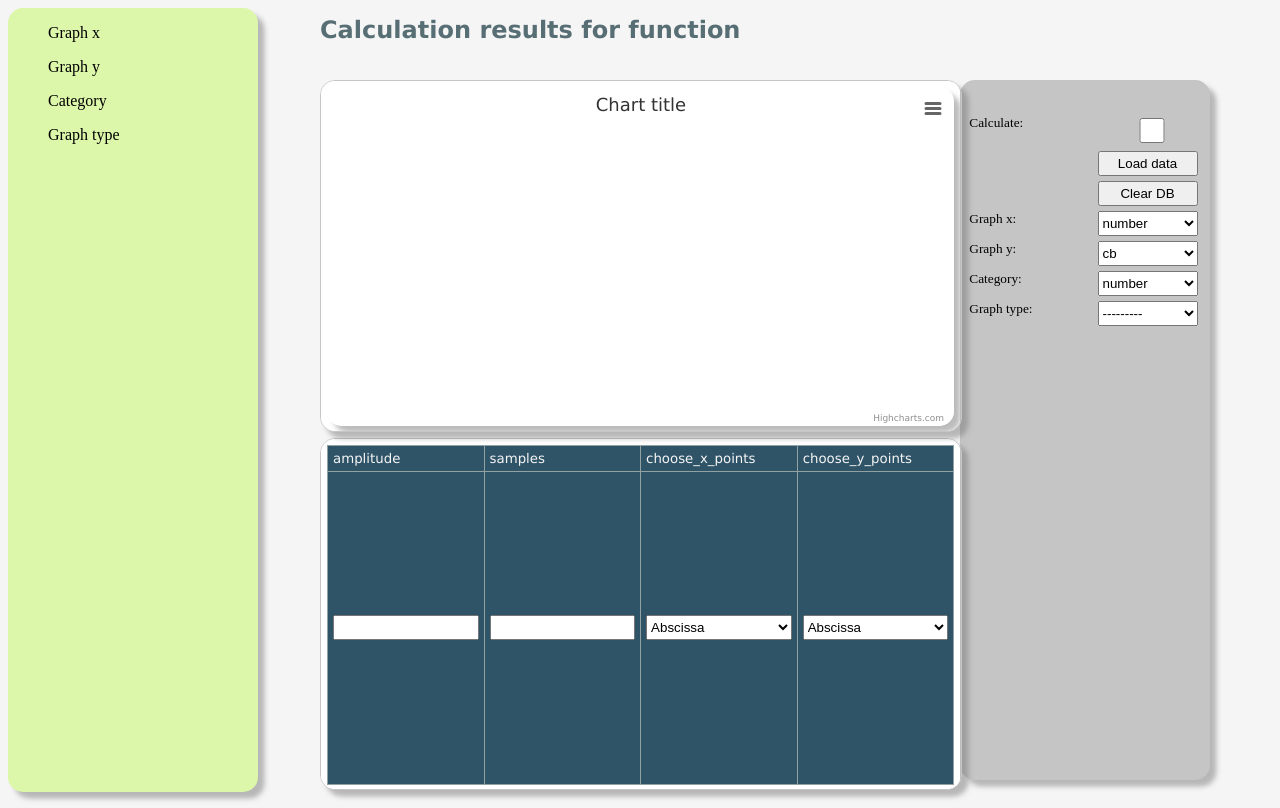
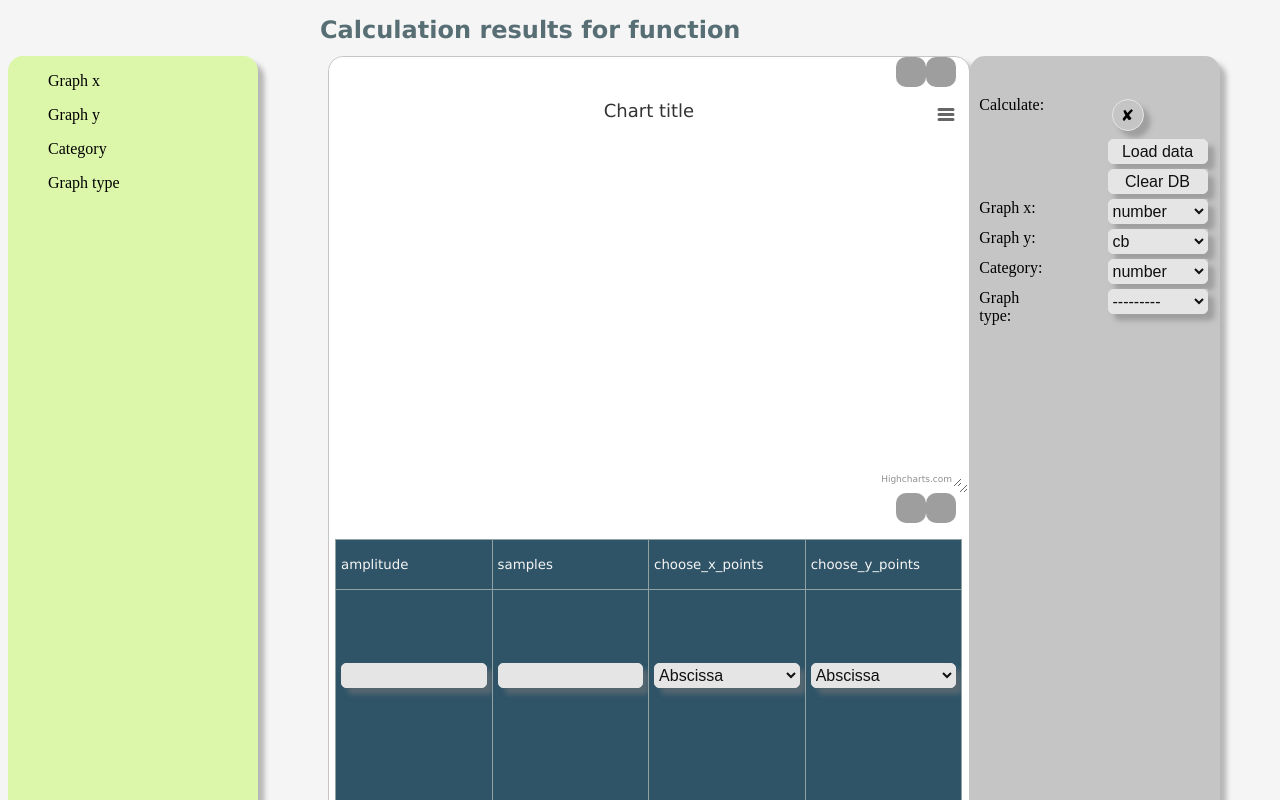
Before and after one commit to vetakim/Lucy, a Django app: template Lucy/ElfenLied/templates/lucyDJ/home.html in a window 1280 px wide. Run offline with Django 3.2, Linux system fonts and the light colour scheme; the template is opened without the code that fills it: values that come from a table or form of the project are taken from there, others are empty; parts of the project's set-up code (start-up, migrations or seed data) failed here and were passed over; grey boxes are pictures that could not be loaded.

Commit message:
подогнаны все дивы добавлнеы две кнопы для разворачивания дивов и сворачнивания

```diff
--- a/Lucy/ElfenLied/templates/lucyDJ/base.html
+++ b/Lucy/ElfenLied/templates/lucyDJ/base.html
@@ -45,7 +45,7 @@ body {
             table {
                 width: 100%;
                 height: 100%;
-                font-size: 1em;
+                font-size: 10pt;
                 font-family: Verdana, Arial, Helvetica, sans-serif;
                 border-collapse: collapse;
                 border-spacing: 0;
@@ -58,84 +58,144 @@ body {
                 color: #f5f5f5;
                 background: #2F5468;
                 border: 1px solid #fdf6e3;
-                max-height: 15px;
+                height: 25px;
+                max-height: 10%;
+                padding: 0px;
             }
             td, tr {
                 padding: 5px;
                 border: 1px solid #92a1a1;
-                max-height: 15px;
+                max-height: 15%;
+                height: 50px;
                 max-width: 80px;
                 overflow: hidden;
                 font-size: 10pt;
             }
             div {
-                box-shadow: 0.4em 0.4em 5px rgba(122,122,122,0.5);
                 border-radius: 15px;
                 background: white;
+                resize: both;
             }
             .rubberblock {
-                position: absolute;
-                top: 10%;
-                left: 25%;
+                <!--position: absolute;-->
+                <!--top: 10%;-->
+                <!--left: 25%;-->
+                display: inline;
+                float: left;
                 max-width: 50%;
                 width: 800px;
-                max-height: 43.75%;
-                height: 700px;
+                max-height: 100%;
+                height: 900px;
                 overflow: hidden;
                 border: 1px solid #c5c5c5;
+                box-shadow: 0.4em 0.4em 5px rgba(122,122,122,0.5);
             }
             .rubberblock-inner {
-                position: absolute;
-                top: 0%;
-                left: 0%;
+                display: list-item;
                 width: 98%;
-                height: 97%;
-                border-radius: 10px;
+                height: 48%;
+                border-radius: 8px;
                 padding: 6px 6px;
                 overflow: auto;
+                box-shadow: 0.0em 0.0em 0px rgba(0,0,0,0.0);
             }
+            .rubberfill {
+                display: list-item;
+                width: 98%;
+                height: 5%;
+                box-shadow: 0.0em 0.0em 0px rgba(0,0,0,0.0);
+                }
+
+            .leftspace {
+                display: inline;
+                float: left;
+                width: 25%;
+                background-color: #f5f5f5;
+                }
+            .allspace {
+                position: absolute;
+                background-color: #f5f5f5;
+                top: 7%;
+                width: 100%;
+                height: 100%;
+                }
 
             .parameters {
                 max-width: 20%;
                 width: 250px;
-                max-height: 87.5%;
-                height: 1200px;
-                position: absolute;
-                top: 10%;
-                left: 75%;
+                max-height: 100%;
+                height: 900px;
+                <!--position: absolute;-->
+                <!--top: 10%;-->
+                <!--left: 75%;-->
+                display: inline;
+                float: left;
                 background: #c5c5c5;
+                box-shadow: 0.4em 0.4em 5px rgba(122,122,122,0.5);
             }
             .tests {
+                box-shadow: 0.4em 0.4em 5px rgba(122,122,122,0.5);
                 width: 250px;
                 height: 100%;
-                position: absolute
-                top: 10%;
-                left: 5%;
+                <!--position: absolute-->
+                <!--top: 10%;-->
+                <!--left: 5%;-->
+                display: inline;
+                float: left;
                 background: #DCF6AA;
                 overflow: auto;
 
             }
+            .knopamax {
+                width: 30px;
+                height: 30px;
+                background: #f5f5f5;
+                border-radius: 10px;
+                cursor: pointer;
+                display: inline;
+                float: right;
+                z-index: 5;
+                }
+            .knopamin {
+                z-index: 5;
+                width: 30px;
+                height: 30px;
+                background: #f5f5f5;
+                border-radius: 10px;
+                cursor: pointer;
+                display: inline;
+                float: right;
+                }
             .parameter {
                 background: #c5c5c5;
                 position: relative;
                 top: 5%;
+                left: 55%;
                 max-height: 20%;
                 width: 200px;
                 max-width: 40%;
                 box-shadow: 0.0em 0.0em 0px rgba(122,122,122,0.0);
                 border-radius: 1px;
-                left: 55%;
+            }
+            .outparameter {
+                background: #2F5468;
+                position: relative;
+                top: -25%;
+                left: 0%;
+                max-height: 15%;
+                width: 200px;
+                max-width: 100%;
             }
             .labelofpar {
                 background: #c5c5c5;
                 position: relative;
                 top: 5%;
+                left: 1%;
                 max-height: 20%;
                 max-width: 54%;
                 width: 200px;
                 box-shadow: 0.0em 0.0em 0px rgba(122,122,122,0.0);
                 border-radius: 1px;
-                left: 1%;
             }
             .filler {
                 background: #c5c5c5;
@@ -158,12 +218,76 @@ body {
                 width: 200px;
                 max-height: 10%;
                 height: 25px;
+                background-color: #e5e5e5;
+                color: #101010;
+                font-size: 12pt;
+                box-shadow: 0.4em 0.4em 5px rgba(122,122,122,0.5);
+                border-radius: 5px;
+                border: 1px solid #e5e5e5;
+            }
+            input[type=number]::-webkit-inner-spin-button,
+            input[type=number]::-webkit-outer-spin-button {
+                margin: 0px;
+            }
+            input[type="checkbox"] {
+                -webkit-appearance:none;/* Hides the default checkbox
+                                           style */
+                height:2em;
+                width:2em;
+                cursor:pointer;
+                position:relative;
+                -webkit-transition: .15s;
+                border-radius:2em;
+                background-color:#c5c5c5;
+            }
+
+            input[type="checkbox"]:checked {
+                background-color:green;
+            }
+
+            input[type="checkbox"]:before,
+            input[type="checkbox"]:checked:before {
+                position:absolute;
+                top:0;
+                left:0;
+                width:100%;
+                height:100%;
+                line-height:2em;
+                text-align:center;
+                color:#000;
+                content: '✘';
+            }
+
+            input[type="checkbox"]:checked:before {
+                content: '✔';
+            }
+
+            input[type="checkbox"]:hover:before {
+                background:rgba(255,255,255,0.3);
+            }
+
+            input[type="number"] {
+                    -moz-appearance: textfield;
+            }
+            input[type="number"]:hover,
+            input[type="number"]:focus {
+                    -moz-appearance: number-input;
+                    margin: 0px;
+            }
+            input[type="checkbox"] {
+                    -moz-appearance: none;
             }
             select {
                 max-width: 100%;
                 width: 200px;
                 max-height: 10%;
                 height: 25px;
+                background-color: #e5e5e5;
+                color: #101010;
+                font-size: 12pt;
+                box-shadow: 0.4em 0.4em 5px rgba(122,122,122,0.5);
+                border-radius: 5px;
+                border: 1px solid #e5e5e5;
             }
 
             label {
@@ -174,7 +298,7 @@ body {
                 width: 250px;
                 max-height: 20%;
                 height: 25px;
-                font-size: 10pt;
+                font-size: 12pt;
             }
 
     </style>
--- a/Lucy/ElfenLied/templates/lucyDJ/home.html
+++ b/Lucy/ElfenLied/templates/lucyDJ/home.html
@@ -3,114 +3,39 @@
 {% load staticfiles %}
 {% block content %}
 <h1> Calculation results for function {{ funcname }} </h1>
+<div class="allspace">
+<div class="leftspace">
+    <div class="tests" id="testdiv">
+        {% for field in gform %}
+        <ul> {{ field.label }} </ul>
+        {% endfor %}
+    </div>
+</div>
 
-<form action="" method="get">
 
-    <div class="parameters">
 
-        {% for field in form%}
-
-            <div class="labelofpar">
-                {{ field.label_tag }}
-            </div>
-
-            <div class="parameter">
-                {{ field }}
-            </div>
-
-            <div class="filler"> </div>
-
-        {% endfor %}
-
-        {% for field in cform%}
-
-            {% if forloop.counter == 2 %}
-
-                <div class="parameter">
-                    <input type=submit value='Load data'> </input>
-                </div>
-
-                <div class="filler"> </div>
-
-            {% endif %}
-
-            <div class="labelofpar">
-                {{ field.label_tag }}
-            </div>
-
-            <div class="parameter">
-                {{ field }}
-            </div>
-
-            <div class="filler"> </div>
-
-        {% endfor %}
-
-        {% for field in gform%}
-
-            <div class="labelofpar">
-                {{ field.label_tag }}
-            </div>
-
-            <div class="parameter">
-                {{ field }}
-            </div>
-
-            <div class="filler"> </div>
-
-        {% endfor %}
-
-    </div>
-
-<div class="tests">
-    {% for field in gform %}
-    <ul> {{ field.label }} </ul>
-    {% endfor %}
-</div>
 
 </form>
 
-<div class="rubberblock" style="top: 54.75%">
-    <div class="rubberblock-inner">
-        <table>
-            <thead>
-                <tr>
-                    {% for field in oform %}
-                    <td>
-                        {{ field.name }}
-                    </td>
-                    {% endfor %}
-                </tr>
-            </thead>
-            <thead>
-                <tr>
-                    {% for field in oform %}
-                    <td>
-                        {{ field }}
-                    </td>
-                    {% endfor %}
-                </tr>
-            </thead>
-            {% for line in lines %}
-            <tr>
-
-                {% for field in oform %}
-                <td>
-                    {{ line|get:field.name}}
-                </td>
-                {% endfor %}
-            </tr>
-            {% endfor %}
-        </table>
-    </div>
-</div>
 
 <script>
 $(function () {
-    $('#container').highcharts({
+
+    var $container = $('#container'),
+    chart,
+    origChartWidth = 800,
+    origChartHeight = 700,
+    chartWidth = origChartWidth,
+    chartHeight = origChartHeight;
+
+    $container.highcharts({
         chart: {
             type: "{{ graph_type }}",
-            zoomType: 'xy'
+            zoomType: 'xy',
+            spacingTop: 0,
+            spacingBottom: 5,
+            spacingLeft: 5,
+            spacingRight: 5,
         },
         xAxis: {
             title: {
@@ -184,6 +109,135 @@ $(function () {
 </script>
 
 <div class="rubberblock">
-    <div id = 'container' class="rubberblock-inner"> </div>
+<div class="rubberfill">
+    <img class="knopamin" id="graphmin" src="{% static "minimize.png" %}"/>
+    <img class="knopamax" id="graphmax" src="{% static "maximize.png" %}"/>
 </div>
+<div id = 'container' class="rubberblock-inner">
+</div>
+<div class="rubberfill">
+    <img class="knopamin" id="tablemin" src="{% static "minimize.png" %}"/>
+    <img class="knopamax" id="tablemax" src="{% static "maximize.png" %}"/>
+</div>
+    <div class="rubberblock-inner" id="table">
+        <table>
+            <thead>
+                <tr>
+                    {% for field in oform %}
+                    <td>
+                        {{ field.name }}
+                    </td>
+                    {% endfor %}
+                </tr>
+            </thead>
+            <thead>
+                <tr>
+                    {% for field in oform %}
+                    <td>
+                        <div class=outparameter>
+                        {{ field }}
+                        </div>
+                    </td>
+                    {% endfor %}
+                </tr>
+            </thead>
+            {% for line in lines %}
+            <tr>
+
+                {% for field in oform %}
+                <td>
+                    {{ line|get:field.name}}
+                </td>
+                {% endfor %}
+            </tr>
+            {% endfor %}
+        </table>
+    </div>
+</div>
+
+<form action="" method="get">
+
+    <div class="parameters">
+
+        {% for field in form%}
+
+            <div class="labelofpar">
+                {{ field.label_tag }}
+            </div>
+
+            <div class="parameter">
+                {{ field }}
+            </div>
+
+            <div class="filler"> </div>
+
+        {% endfor %}
+
+        {% for field in cform%}
+
+            {% if forloop.counter == 2 %}
+
+                <div class="parameter">
+                    <input type=submit value='Load data'> </input>
+                </div>
+
+                <div class="filler"> </div>
+
+            {% endif %}
+
+            <div class="labelofpar">
+                {{ field.label_tag }}
+            </div>
+
+            <div class="parameter">
+                {{ field }}
+            </div>
+
+            <div class="filler"> </div>
+
+        {% endfor %}
+
+        {% for field in gform%}
+
+            <div class="labelofpar">
+                {{ field.label_tag }}
+            </div>
+
+            <div class="parameter">
+                {{ field }}
+            </div>
+
+            <div class="filler"> </div>
+
+        {% endfor %}
+
+    </div>
+    </div>
+
+<script>
+$("#graphmin").click(function(){
+    $("#container").animate({
+        width: "98%",
+        height: "48%",
+    });
+});
+$("#graphmax").click(function(){
+    $("#container").animate({
+        width: "100%",
+        height: "100%",
+    });
+});
+$("#tablemin").click(function(){
+    $("#table").animate({
+        width: "98%",
+        height: "48%",
+    });
+});
+$("#tablemax").click(function(){
+    $("#table").animate({
+        width: "100%",
+        height: "100%",
+    });
+});
+</script>
 {% endblock %}
```
Also changed, not shown: Lucy/ElfenLied/views.py (+23 -1 lines).
